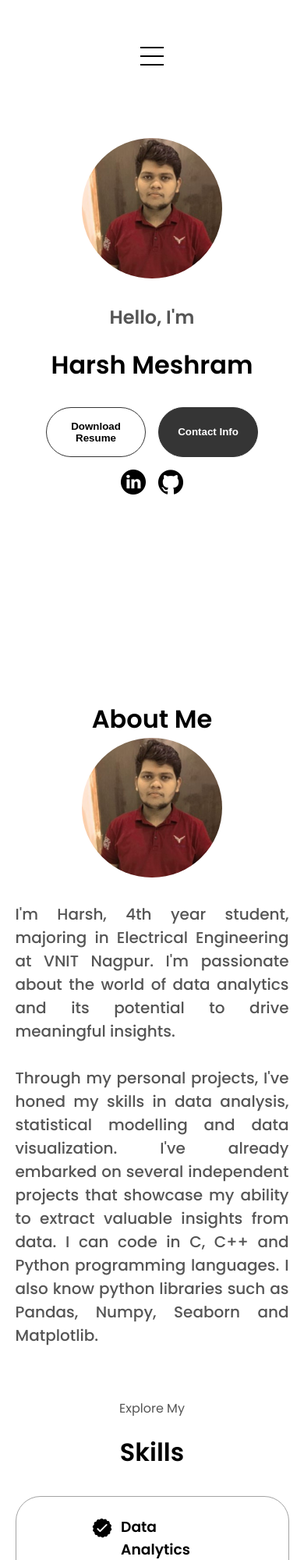
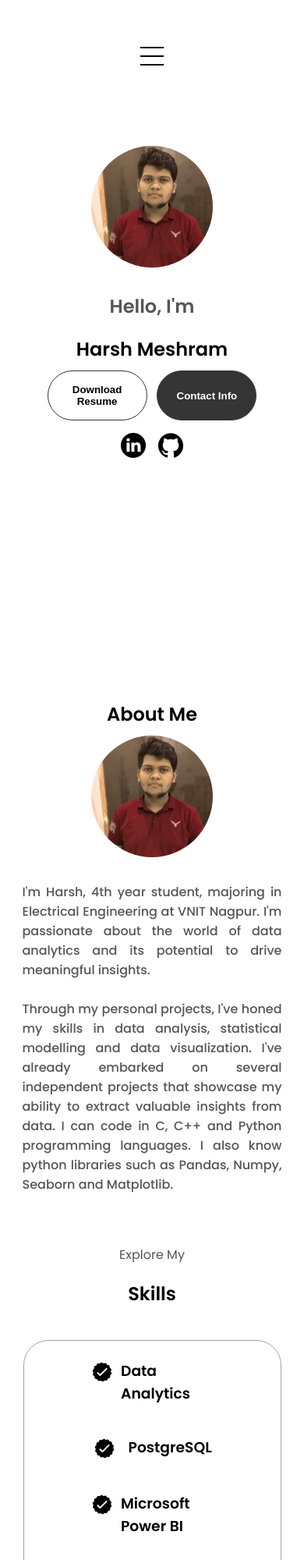
Before and after one commit to harshmeshram05/harshmeshramportfolio.github.io, a plain HTML site: page index.html in a window 390 px wide. Shown: the top 2000 px of the page at 78% size. Drawn offline with Linux system fonts and the light colour scheme.

Commit message:
Update mediaqueries.css

```diff
--- a/mediaqueries.css
+++ b/mediaqueries.css
@@ -51,14 +51,27 @@
   #contact,
   footer {
     height: 40vh;
+    width: auto;
+    margin-right: -3px;
+  }
+  .contact-info-container img{
+    height: 20px;
+    width: 20px;
+  }
+  .contact-info-container p{
+    font-size: 15px;
   }
   #profile {
     height: 83vh;
     margin-bottom: 0;
   }
+
   article {
     font-size: 1rem;
+    padding-left: 2px;
+    padding-right: 2px;
   }
+
   footer nav {
     height: fit-content;
     margin-bottom: 2rem;
@@ -67,6 +80,8 @@
   .contact-info-upper-container,
   .btn-container {
     flex-wrap: wrap;
+    gap: 0.8rem;
+    margin: 10px;
   }
   .contact-info-container {
     margin: 0;
@@ -87,17 +102,21 @@
     text-align: center;
   }
   .section__pic-container {
-    width: auto;
-    height: 46vw;
+    margin-top: 10px;
+    width: 40vw;
+    height: 40vw;
     justify-content: center;
   }
   .section__text__p2 {
-    font-size: 1.25rem;
+    font-size: 0.8rem;
   }
   .title {
-    font-size: 2rem;
+    font-size: 1.5rem;
   }
   .text-container {
     text-align: justify;
+    font-size: 16px;
+    padding-left: 9px;
+    padding-right: 9px;
   }
 }
```
